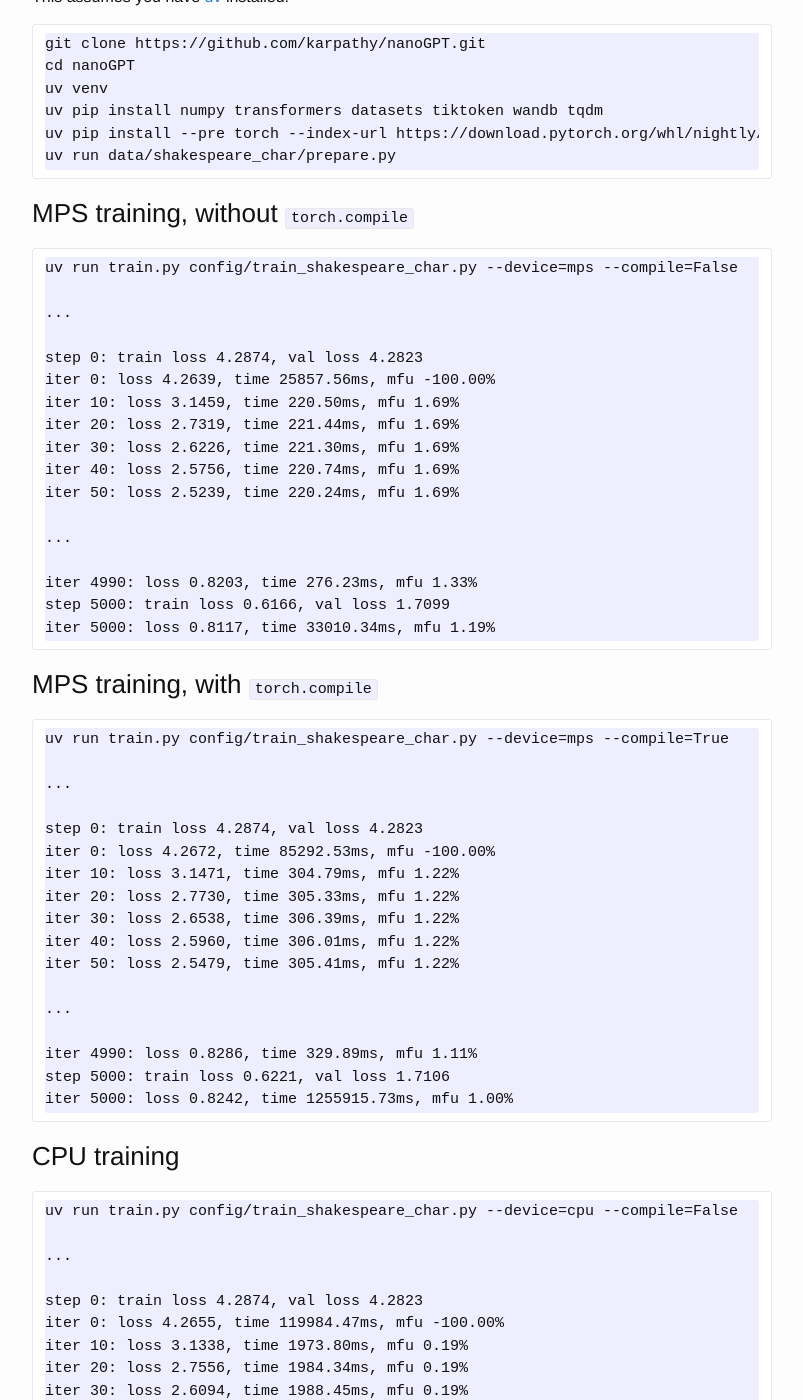
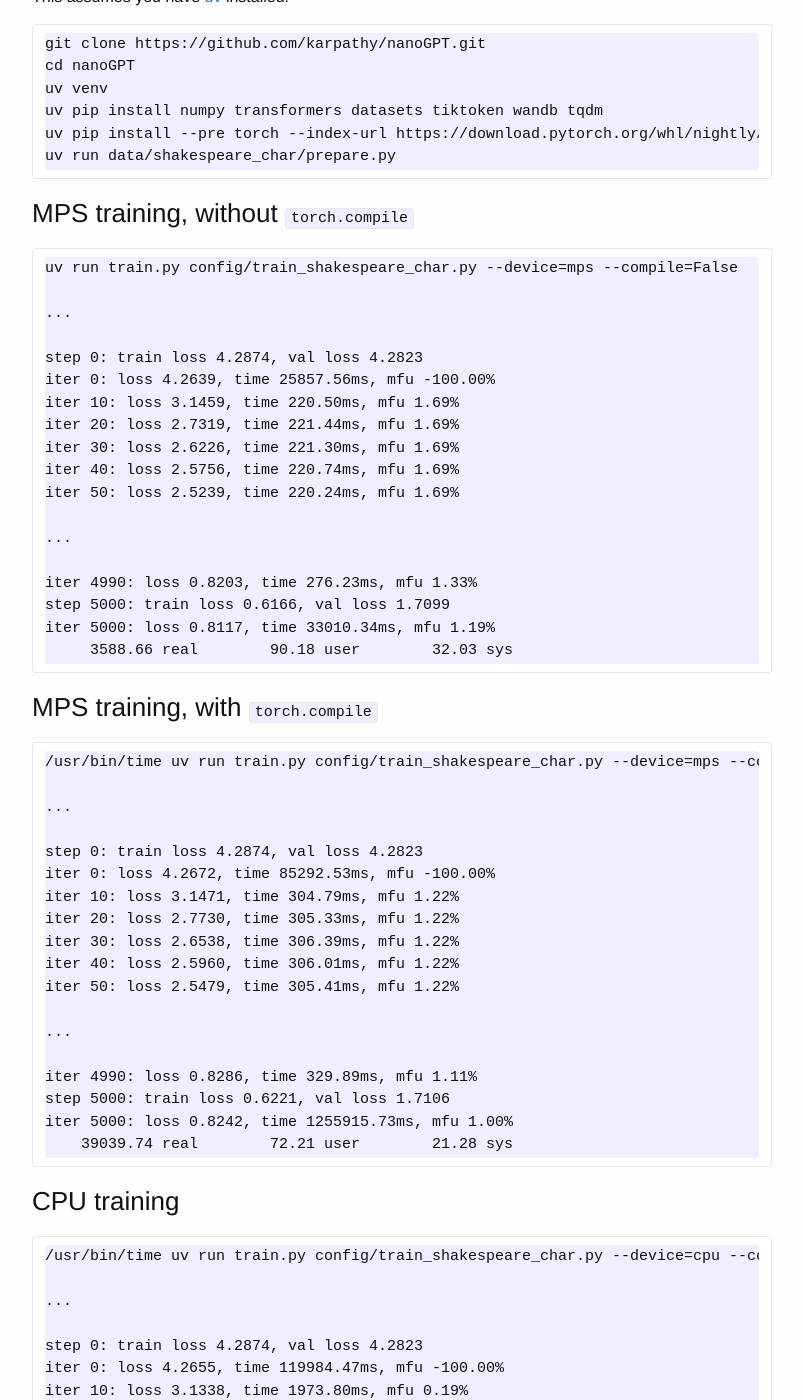
Before and after one commit to vglazer/vglazer.github.io, a Jekyll site: the page built from _posts/2025-09-16-state-of-training-on-metal.md, in a window 1280 px wide and 1400 px high, scrolled down 1747 px. Shown: the whole window, without its empty margins (238-1041 px from the left). Built offline with Jekyll 4.4.1, drawn with Linux system fonts in a browser that asks for light colours; nearby versions of some CDN libraries; some of the changed text lies outside the part shown.

Commit message:
Added some speculation

````diff
--- a/_posts/2025-09-16-state-of-training-on-metal.md
+++ b/_posts/2025-09-16-state-of-training-on-metal.md
@@ -73,12 +73,13 @@ iter 50: loss 2.5239, time 220.24ms, mfu 1.69%
 iter 4990: loss 0.8203, time 276.23ms, mfu 1.33%
 step 5000: train loss 0.6166, val loss 1.7099
 iter 5000: loss 0.8117, time 33010.34ms, mfu 1.19%
+     3588.66 real        90.18 user        32.03 sys
 ```
 
 ### MPS training, with `torch.compile`
 
 ```
-uv run train.py config/train_shakespeare_char.py --device=mps --compile=True
+/usr/bin/time uv run train.py config/train_shakespeare_char.py --device=mps --compile=True
 
 ...
 
@@ -95,12 +96,13 @@ iter 50: loss 2.5479, time 305.41ms, mfu 1.22%
 iter 4990: loss 0.8286, time 329.89ms, mfu 1.11%
 step 5000: train loss 0.6221, val loss 1.7106
 iter 5000: loss 0.8242, time 1255915.73ms, mfu 1.00%
+    39039.74 real        72.21 user        21.28 sys
 ```
 
 ### CPU training
 
 ```
-uv run train.py config/train_shakespeare_char.py --device=cpu --compile=False
+/usr/bin/time uv run train.py config/train_shakespeare_char.py --device=cpu --compile=False
 
 ...
 
@@ -115,6 +117,7 @@ iter 50: loss 2.5237, time 2003.05ms, mfu 0.19%
 
 ### Some Observations
 
-- I didn't run CPU training to completion, but training on Metal without `torch.compile` is roughly 9 times faster than training on the CPU based on the 1st 50 iterations (221ms vs 1986ms).
-- With `torch.compile`, it's only 6.5 times faster (306ms). In other words, turning on `torch.compile` slows training down by a factor of 1.38.
-- You can use [asitop](https://github.com/tlkh/asitop) to confirm that GPU usage is at 100% when training on MPS, whether or not `torch.compile` is used.
+- I didn't run CPU training to completion, but MPS training without `torch.compile` is almost an order of magnitude faster than CPU training based on the 1st 50 iterations (221ms vs 1986ms).
+- Something funny happens when you turn on `torch.compile`, though. First off, the individual iterations get about 1.4 times slower compared to MPS with no compilation (306ms vs 221ms). Moreover, the overall training run takes more than 10 times as long (almost 11 hours instead of an hour).
+- I'm not sure what's going on, but we might be silently falling back to the CPU due to missing kernels, or perhaps the auto-generated kernels are worse than the hand-tuned ones used without compilation. Either way, it seems that `torch.compile` isn't ready for prime time on MPS just yet.
+- At any rate, you can use [asitop](https://github.com/tlkh/asitop) to confirm that GPU usage is at 100% when training on MPS, whether or not `torch.compile` is used.
````
